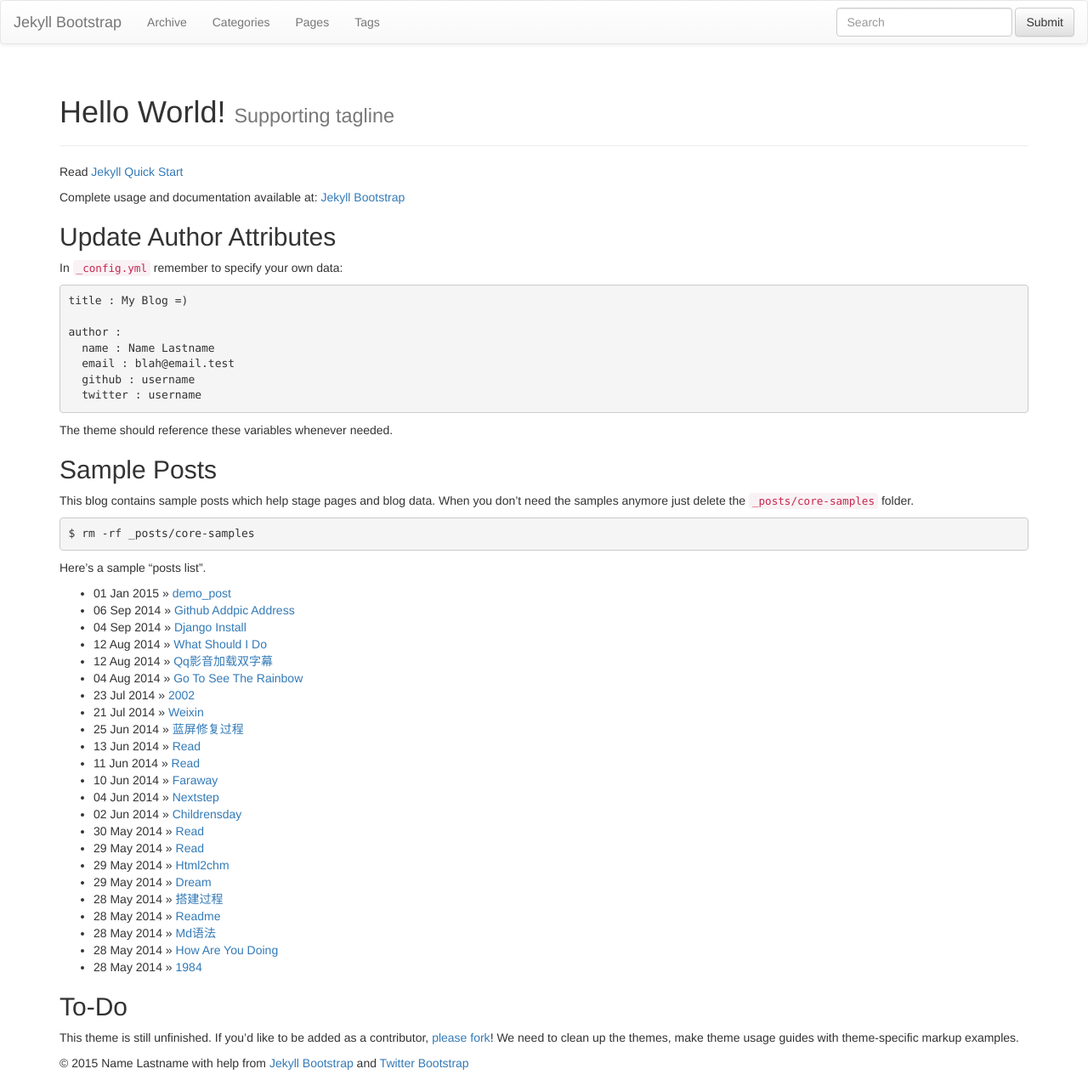
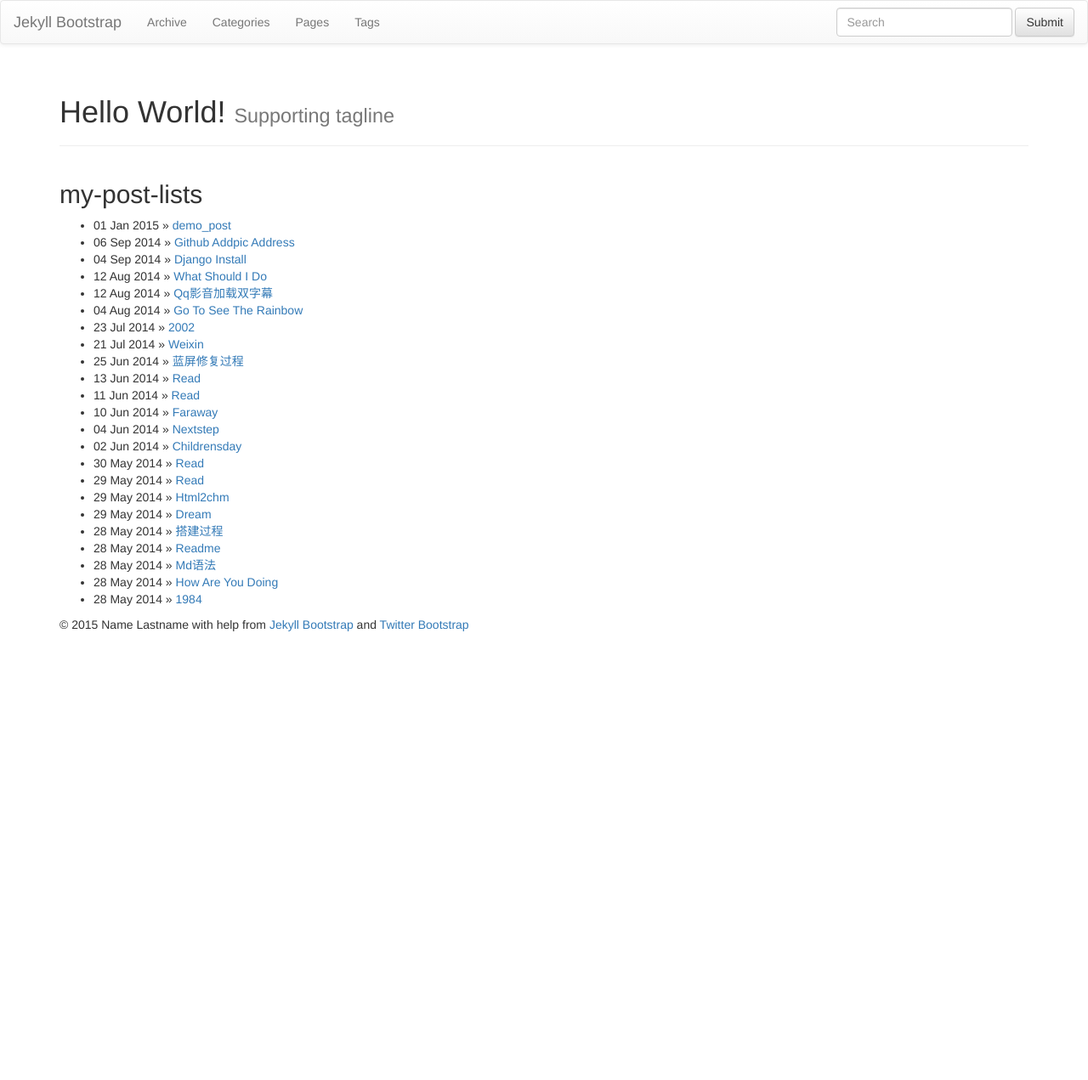
Before and after one commit to urmyfaith/urmyfaith.github.io, a Jekyll site: the page built from index.md, in a window 1280 px wide. Shown: the whole page at 85% size. Built offline with Jekyll 4.4.1, drawn with Linux system fonts in a browser that asks for light colours; nearby versions of some CDN libraries; library files that are not in the unit come from our copies; after the commit the page ends 900 px from its top, so only the background shows below that.

Commit message:
index.html

```diff
--- a/index.md
+++ b/index.md
@@ -5,40 +5,13 @@
 ---
 {% include JB/setup %}
 
-Read [Jekyll Quick Start](http://jekyllbootstrap.com/usage/jekyll-quick-start.html)
 
-Complete usage and documentation available at: [Jekyll Bootstrap](http://jekyllbootstrap.com)
 
-## Update Author Attributes
+## my-post-lists
 
-In `_config.yml` remember to specify your own data:
-
-    title : My Blog =)
-
-    author :
-      name : Name Lastname
-      email : blah@email.test
-      github : username
-      twitter : username
-
-The theme should reference these variables whenever needed.
-
-## Sample Posts
-
-This blog contains sample posts which help stage pages and blog data.
-When you don't need the samples anymore just delete the `_posts/core-samples` folder.
-
-    $ rm -rf _posts/core-samples
-
-Here's a sample "posts list".
 
 <ul class="posts">
   {% for post in site.posts %}
     <li><span>{{ post.date | date_to_string }}</span> &raquo; <a href="{{ BASE_PATH }}{{ post.url }}">{{ post.title }}</a></li>
   {% endfor %}
 </ul>
-
-## To-Do
-
-This theme is still unfinished. If you'd like to be added as a contributor, [please fork](http://github.com/plusjade/jekyll-bootstrap)!
-We need to clean up the themes, make theme usage guides with theme-specific markup examples.
```
Also changed, not shown: 3 other files.
